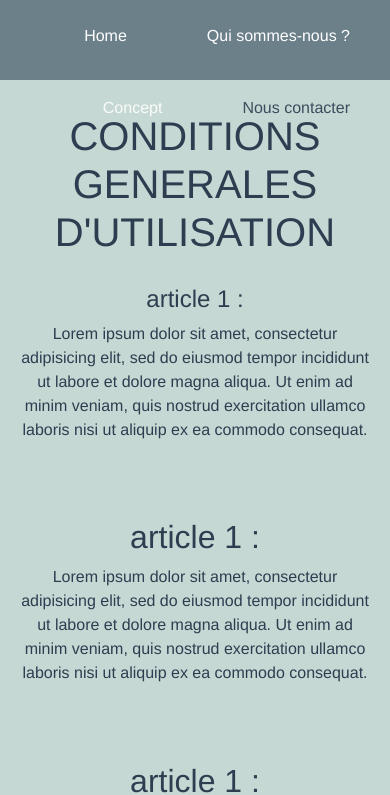
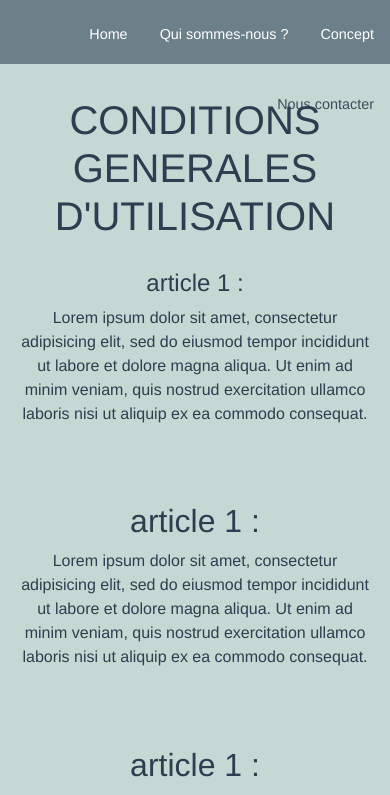
Before and after one commit to chmullerweb/beyond, a Vue app in the folder beyond_rh/: page /cgu in a window 390 px wide. Shown: the top 795 px of the page. Built offline with nearby package versions, Linux system fonts and the light colour scheme; what @braid/vue-formulate would draw is missing.

Commit message:
Header Responsive

```diff
--- a/beyond_rh/src/layout/HeaderNavbar.vue
+++ b/beyond_rh/src/layout/HeaderNavbar.vue
@@ -59,4 +59,15 @@ a{
   color: white;
 }
 
+@media screen and (max-width:768px){
+.nav-link {
+  padding: 1.5rem 1rem;
+  font-size: 0.9rem;
+}
+
+.nav{
+  height: 4rem;
+}
+}
+
 </style>
```
